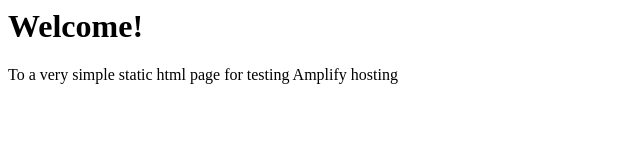
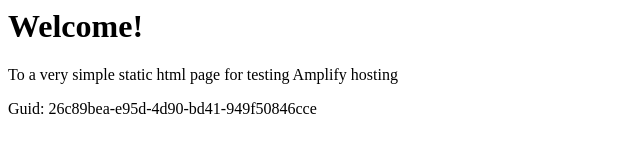
Before and after one commit to aws-aemilia-nrt/Github-PR-Commit-Integration-Test-DoNotTouch-GitHubAutoBuildCanaryTest-v1-preprod-ap-northeast-1, a website: page src/index.html in a window 1280 px wide. Shown: the whole page, without its empty margins (0-640 px from the left). Drawn offline with Linux system fonts and the light colour scheme.

Commit message:
commit from integ tests

```diff
--- a/src/index.html
+++ b/src/index.html
@@ -1,3 +1,5 @@
+
+
 <html lang="en">
 
 <head>
@@ -10,6 +12,6 @@
 <body>
     <h1>Welcome!</h1>
     <p>To a very simple static html page for testing Amplify hosting</p>
-</body>
+    <p>Guid: 26c89bea-e95d-4d90-bd41-949f50846cce</p></body>
 
 </html>
```
